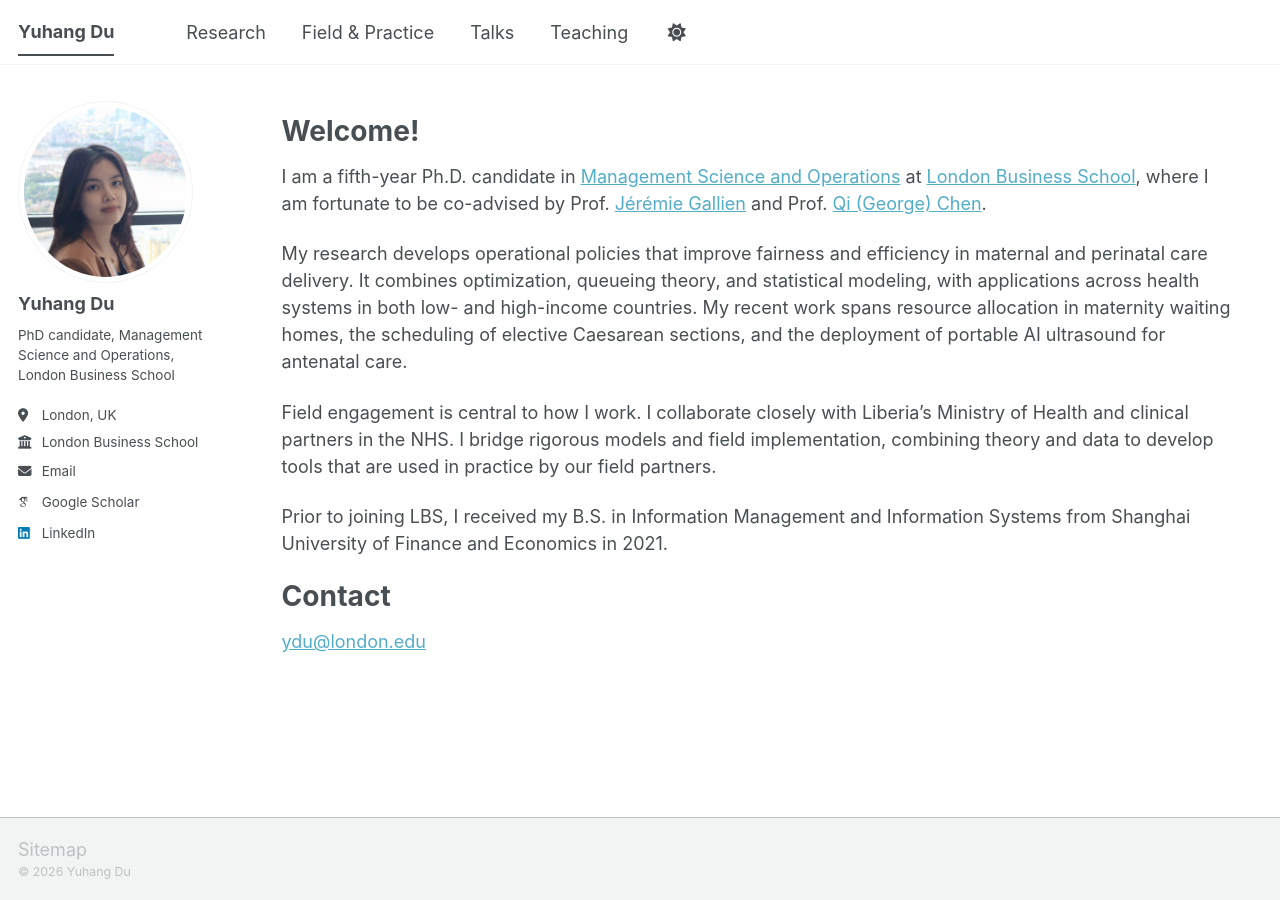
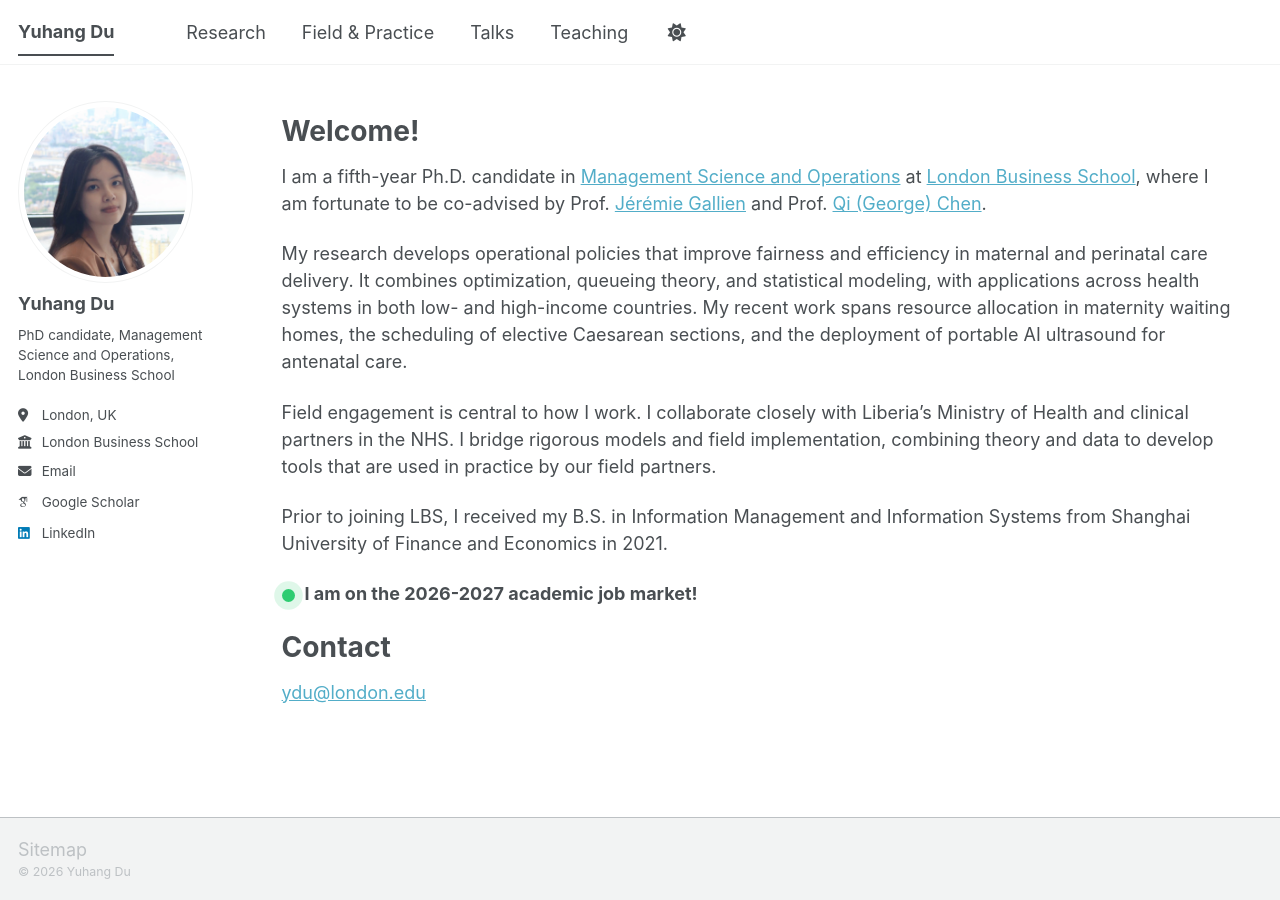
Before and after one commit to yuhangdu-edu/yuhangdu-edu.github.io, a Jekyll site: the page built from _pages/about.md, in a window 1280 px wide. Built offline with Jekyll 4.4.1, drawn with Linux system fonts in a browser that asks for light colours; some web fonts are replaced; a script bundle is joined from its source files by our own code; library files that are not in the unit come from our copies; part of the change alters nothing that is shown.

Commit message:
Update about.md

```diff
--- a/_pages/about.md
+++ b/_pages/about.md
@@ -17,6 +17,30 @@ Field engagement is central to how I work. I collaborate closely with Liberia's
 
 Prior to joining LBS, I received my B.S. in Information Management and Information Systems from Shanghai University of Finance and Economics in 2021.
 
+<p style="font-weight:700;"><span class="jobmarket-dot" aria-hidden="true"></span>I am on the 2026-2027 academic job market!</p>
+
+<style>
+.jobmarket-dot {
+  display: inline-block;
+  width: 0.72em;
+  height: 0.72em;
+  margin-right: 0.55em;
+  border-radius: 50%;
+  background: #2ecc71;
+  box-shadow: 0 0 0 0 rgba(46, 204, 113, 0.55);
+  animation: jobmarket-pulse 2s infinite;
+  vertical-align: middle;
+}
+@keyframes jobmarket-pulse {
+  0%   { box-shadow: 0 0 0 0 rgba(46, 204, 113, 0.55); }
+  70%  { box-shadow: 0 0 0 0.6em rgba(46, 204, 113, 0); }
+  100% { box-shadow: 0 0 0 0 rgba(46, 204, 113, 0); }
+}
+@media (prefers-reduced-motion: reduce) {
+  .jobmarket-dot { animation: none; }
+}
+</style>
+
 # Contact
 
 [ydu@london.edu](mailto:ydu@london.edu)
```
